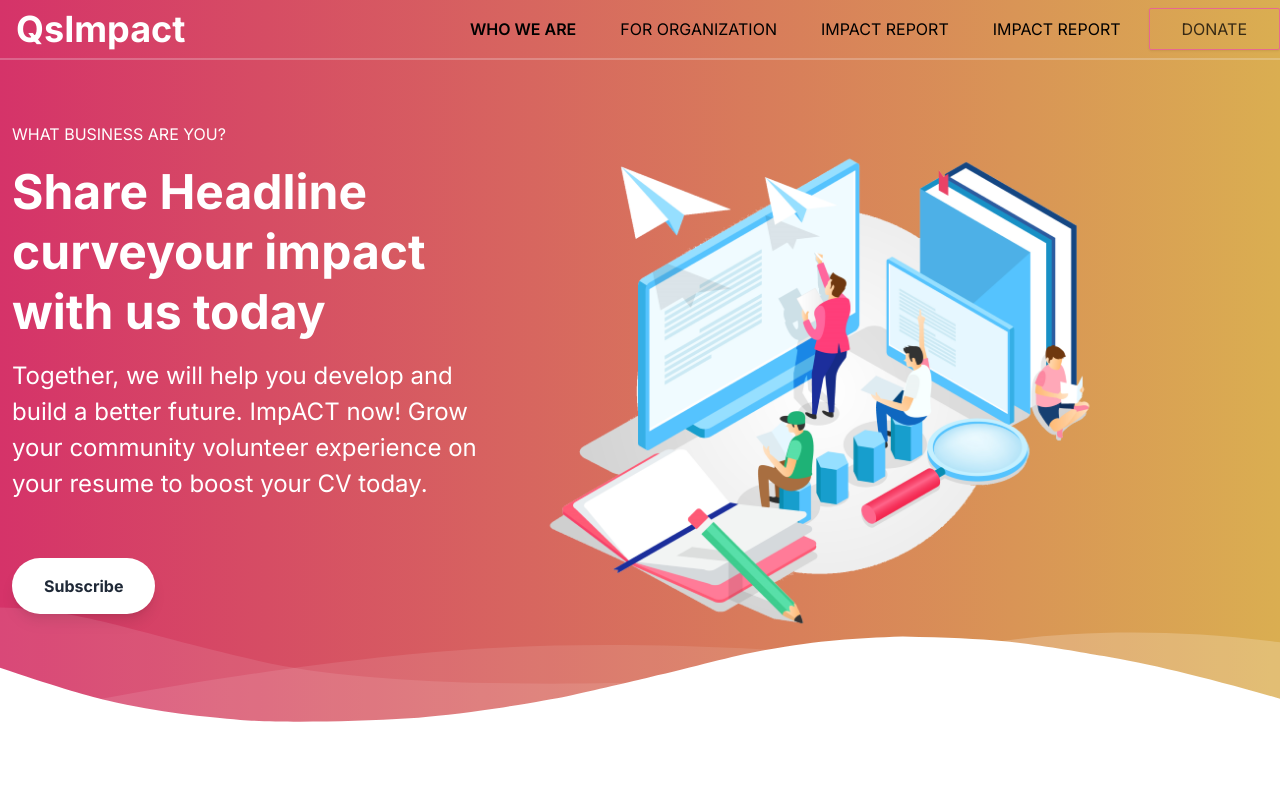
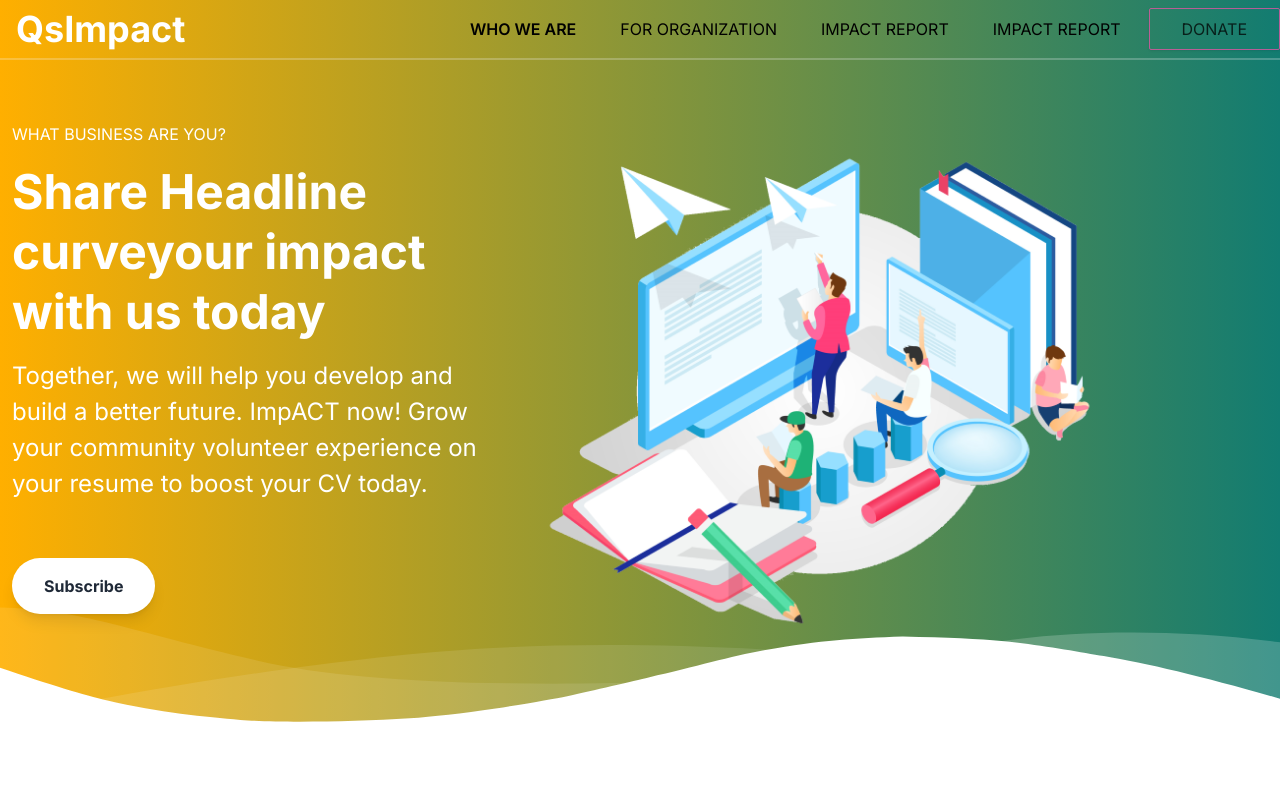
Before and after one commit to sahooaditya/qsimpact, a Next.js app: page / in a window 1280 px wide. Shown: the top 800 px of the page. Built offline with nearby package versions, Linux system fonts and the light colour scheme.

Commit message:
theme change

```diff
--- a/src/components/Hero.tsx
+++ b/src/components/Hero.tsx
@@ -115,7 +115,7 @@ const Home = () => {
       <body
         className="leading-normal tracking-normal text-white gradient"
         style={{
-          background: "linear-gradient(90deg, #d53369 0%, #daae51 100%)",
+          background: "linear-gradient(90deg, #FFAF00 0%, #127C71 100%)",
         }}
       >
         <nav id="header" className="fixed w-full z-30 top-0 text-white">
```
